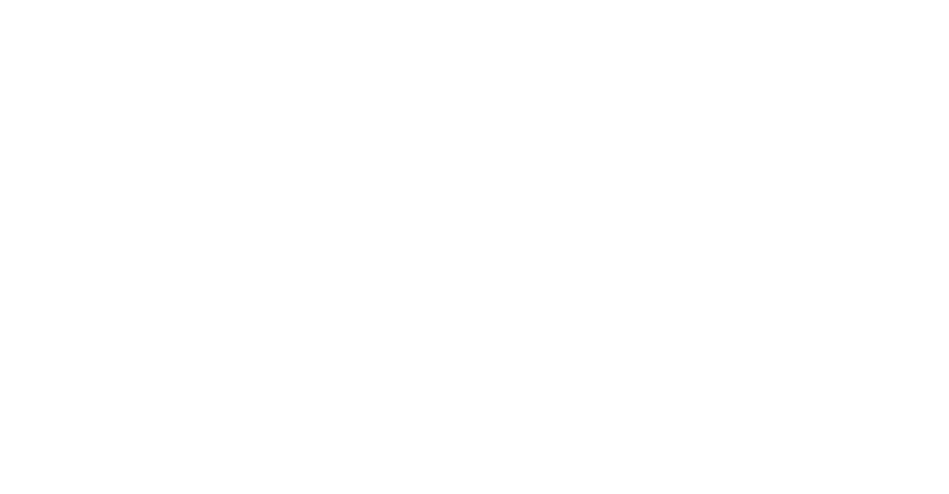
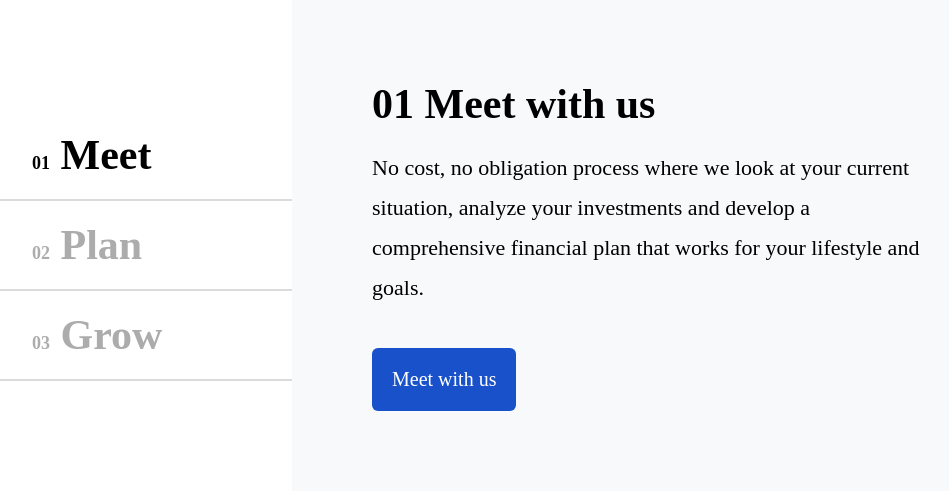
Before and after one commit to ashiqur-r-biplop/bhfinancialplanning-conditional-section, a plain HTML site: page index.html in a window 1280 px wide. Shown: the whole page, without its empty margins (168-1117 px from the left). Drawn offline with Linux system fonts and the light colour scheme.

Commit message:
added some code

```diff
--- a/index.html
+++ b/index.html
@@ -1,11 +1,48 @@
 <!DOCTYPE html>
 <html lang="en">
+
 <head>
     <meta charset="UTF-8">
     <meta name="viewport" content="width=device-width, initial-scale=1.0">
+    <link rel="stylesheet" href="./style.css">
     <title>Document</title>
 </head>
+
 <body>
+    <section class="conditional-section-container">
+        <div class="grid-layout">
+            <div class="option">
+                <h1 onclick="setActive( this,'option-1')" class="active"> 01<span class="number-title"> Meet</span>
+                </h1>
+                <h1 onclick="setActive( this,'option-2')"> 02<span class="number-title"> Plan</span></h1>
+                <h1 onclick="setActive( this,'option-3')"> 03<span class="number-title"> Grow</span></h1>
+            </div>
+            <div class="content-box">
+                <div id="option-1" class="content">
+                    <h1>01 Meet with us</h1>
+                    <p>No cost, no obligation process where we look at your current situation, analyze your investments
+                        and develop a comprehensive financial plan that works for your lifestyle and goals.
+                    </p>
+                    <a href="https://bhfinancialplanning.ca/contact/">Meet with us</a>
+                </div>
+                <div id="option-2" class="content">
+                    <h1>02 Plan </h1>
+                    <p>We help you structure your investments according to your goals so that you can make your money
+                        grow with confidence.
+                    </p>
+                    <a href="https://bhfinancialplanning.ca/contact/">Meet with us</a>
+                </div>
+                <div id="option-3" class="content">
+                    <h1>03 Grow </h1>
+                    <p>As life changes, so do your goals. To make sure your plan remains in line with your goals, we’ll
+                        meet regularly to review your progress and ensure your plan continues to fit your objectives.
+                    </p>
+                    <a href="https://bhfinancialplanning.ca/contact/">Meet with us</a>
+                </div>
+            </div>
+        </div>
+    </section>
+    <script src="./script.js"></script>
+</body>
 
-</body>
 </html>
--- a/script.js
+++ b/script.js
@@ -1 +1,11 @@
-//
+function setActive(element, contentId) {
+  const h1Elements = document.querySelectorAll(".option h1");
+  h1Elements.forEach((h1) => h1.classList.remove("active"));
+  const contentSections = document.querySelectorAll(".content-box .content");
+  contentSections.forEach((content) => (content.style.display = "none"));
+  element.classList.add("active");
+  document.getElementById(contentId).style.display = "flex";
+}
+document.addEventListener("DOMContentLoaded", function () {
+  setActive(document.querySelector(".option h1.active"), "option-1");
+});
--- a/style.css
+++ b/style.css
@@ -3,3 +3,75 @@
     padding: 0;
     box-sizing: border-box;
 }
+
+.conditional-section-container {
+    max-width: 1080px;
+    margin: 0 auto;
+}
+
+.grid-layout {
+    display: grid;
+    grid-template-columns: repeat(12, 1fr);
+}
+
+.option {
+    grid-column: 1 / span 4;
+    display: flex;
+    flex-direction: column;
+    justify-content: center;
+    align-items: center;
+    width: 100%;
+}
+
+.option h1 {
+    font-size: 18px;
+    border-bottom: 2px solid #dbdbdb;
+    width: 100%;
+    padding: 20px;
+    padding-left: 100px;
+    color: rgb(172, 172, 172);
+    cursor: pointer;
+}
+.option .active{
+    color: black;
+}
+.option .number-title {
+    font-size: 42px;
+}
+
+.content-box {
+    grid-column: 5 / span 12;
+    background-color: #F7F9FA;
+    padding: 80px;
+}
+
+.content {
+    display: flex;
+    flex-direction: column;
+    gap: 20px;
+    justify-content: start;
+    align-items: start;
+}
+
+.content-box h1 {
+    font-size: 42px;
+}
+
+.content-box p {
+    font-size: 22px;
+    line-height: 40px;
+}
+
+.content-box a {
+    background-color: #1851CA;
+    color: white;
+    text-decoration: none;
+    padding: 20px;
+    font-size: 20px;
+    margin-top: 20px !important;
+    border-radius: 6px;
+}
+
+#option-2, #option-3{
+    display: none;
+}
```
